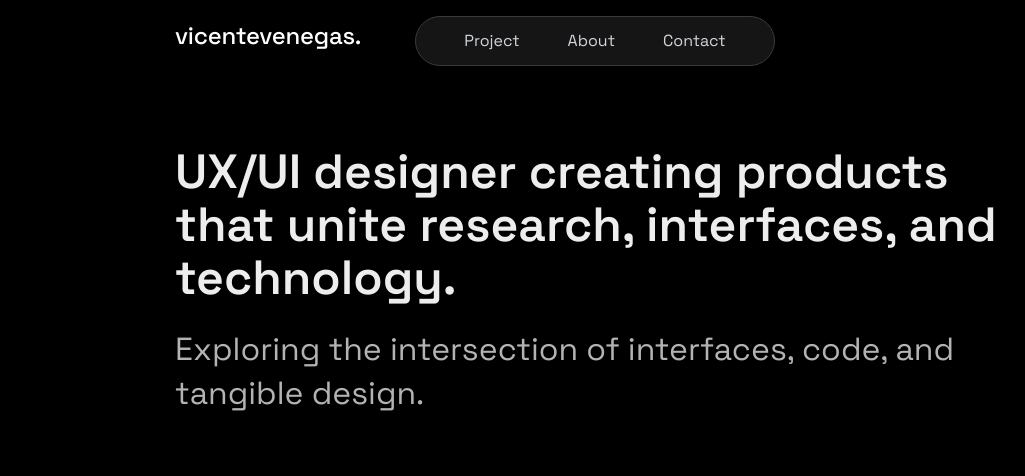
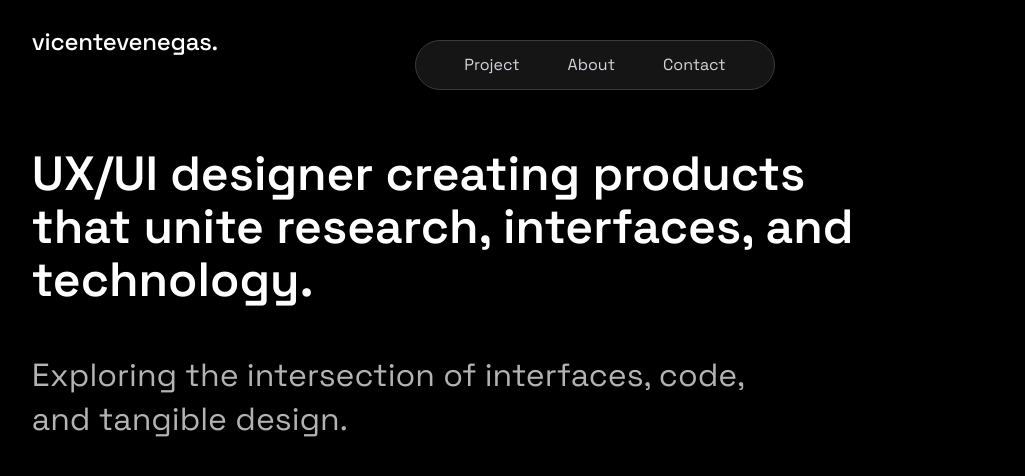
Before and after one commit to leddd/vicentevenegas.xyz, a Next.js app: page / in a window 1280 px wide. Shown: the top 476 px of the page, without its empty margins (45-1070 px from the left). Built offline with nearby package versions, Linux system fonts and the light colour scheme.

Commit message:
nav progress

```diff
--- a/app/globals.css
+++ b/app/globals.css
@@ -4,15 +4,19 @@
 *, *::before, *::after { box-sizing: border-box; }
 html, body { height: 100%; }
 body { margin: 0; }
-html,
-/* Design tokens */
-:root {
-  --background: #000000; /* black */
-  --foreground: #ededed; /* light gray for text */
-  --gutter: 20px;        /* column gutter */
-  --margin: 220px;       /* side margins */
+
+/* Design tokens (fluid with desktop caps) */
+:root{
+  --background: #000000;
+  --foreground: #ffffff;
+
+  /* gutters + side margins scale down smoothly, cap at desktop values */
+  --gutter: clamp(12px, 1.8vw, 20px);
+  --margin: clamp(16px, 6vw, 220px);
+
+  /* intended content width (grid width, not counting side margins) */
+  --content: 1440px;
 }
-
 
 /* Tailwind v4 theme bindings */
 @theme inline {
@@ -22,7 +26,7 @@ html,
 }
 
 /* Base */
-body {
+body{
   background: var(--background);
   color: var(--foreground);
   font-family: var(--font-space-grotesk), system-ui, -apple-system, Segoe UI,
@@ -30,55 +34,68 @@ body {
 }
 
 /* Layout helpers */
-.container {
-  padding-left: var(--margin);
-  padding-right: var(--margin);
+.container{
+  width: 100%;
+  /* Total visual width never exceeds viewport or content+2*margin */
+  max-width: min(100vw, calc(var(--content) + 2 * var(--margin)));
+  margin-inline: auto;
+  padding-inline: var(--margin);
 }
 
-.grid-6 {
+.grid-6{
   display: grid;
   grid-template-columns: repeat(6, minmax(0, 1fr));
   column-gap: var(--gutter);
 }
+.col-all{ grid-column: 1 / -1; }
 
-.col-all {
-  grid-column: 1 / -1;
+/* Sticky navbar (only the pill sticks) */
+.nav-sticky{
+  position: fixed;           /* overlay layer, out of flow */
+  top: 0;
+  left: 0;
+  right: 0;
+  z-index: 9999;             /* on top of everything */
+  pointer-events: none;      /* wrapper won't block clicks */
+}
+.nav-sticky .nav-pill{
+  pointer-events: auto;
 }
 
-/* Sticky header row with vertical alignment */
-.header-sticky {
-  position: sticky;
-  top: 16px; /* adjust if you want tighter to top */
-  z-index: 50;
+/* Center the pill inside the container */
+.nav-wrap{
+  display: flex;
+  justify-content: center;
+  align-items: center;
+  padding-block: 24px; /* same rhythm as content */
 }
 
-.header-row {
-  display: grid;
-  grid-template-columns: repeat(6, minmax(0, 1fr));
-  column-gap: var(--gutter);
-  align-items: center; /* vertical alignment between brand and nav */
-  padding-top: 24px;
-  padding-bottom: 24px;
-  position: relative; /* allow absolute centering for nav */
+/* Header row: scrolls away, aligned to container paddings */
+.header{
+  padding-block: 24px; /* same rhythm as content */
 }
 
-/* Center nav absolutely within the container */
-.nav-center {
-  position: absolute;
-  top: 50%;
-  left: 50%;
-  transform: translate(-50%, -50%);
+/* Neutralize any legacy absolute brand usage */
+.brand-abs{ position: static; top: auto; left: auto; z-index: auto; }
+
+/* Responsive column collapse */
+@media (max-width: 1024px){
+  .grid-6{ grid-template-columns: repeat(2, 1fr); }
+}
+@media (max-width: 640px){
+  .grid-6{ grid-template-columns: 1fr; }
+  /* header grid removed in favor of simple padding */
 }
 
 /* Brand */
-.brand {
+.brand{
   font-size: 24px;
   font-weight: 500;
   letter-spacing: -0.01em;
 }
 
 /* Nav pill */
-.nav-pill {
+.nav-pill{
   display: inline-flex;
   align-items: center;
   gap: 24px;
@@ -90,14 +107,5 @@ body {
   font-weight: 300;
   line-height: 1;
 }
-
-.nav-pill a {
-  color: #ededed;
-  text-decoration: none;
-}
-
-.nav-pill a:hover {
-  opacity: 0.9;
-}
-
-/* Sections should wrap content in `.container` to align with margins */
+.nav-pill a{ color: #ededed; text-decoration: none; }
+.nav-pill a:hover{ opacity: 0.9; }
--- a/app/layout.tsx
+++ b/app/layout.tsx
@@ -8,7 +8,7 @@ import Brand from "@/components/brand";
 const spaceGrotesk = Space_Grotesk({
   variable: "--font-space-grotesk",
   subsets: ["latin"],
-  weight: ["400", "500", "600", "700"],
+  weight: ["400","500","600","700"],
 });
 
 export const metadata: Metadata = {
@@ -19,9 +19,21 @@ export const metadata: Metadata = {
 export default function RootLayout({ children }: { children: React.ReactNode }) {
   return (
     <html lang="en">
-      <body className={`${spaceGrotesk.variable} font-sans antialiased bg-background text-foreground`}>
-        <Brand />
-        <Nav />
+      <body className={`${spaceGrotesk.variable} font-sans antialiased`}>
+        {/* Brand: scrolls away */}
+        <header className="header">
+          <div className="container">
+            <Brand />
+          </div>
+        </header>
+
+        {/* Nav pill: sticky and horizontally aligned with the same container */}
+        <div className="nav-sticky">
+          <div className="container nav-wrap">
+            <Nav />
+          </div>
+        </div>
+
         <PageTransition>
           <main>{children}</main>
         </PageTransition>
--- a/app/page.tsx
+++ b/app/page.tsx
@@ -2,20 +2,19 @@ import Typewriter from "@/components/Typewriter";
 
 export default function Page() {
   return (
-    <main>
-      <section className="container pt-16 pb-8">
-        <h1 className="max-w-[28ch] text-[48px] leading-[1.1] font-semibold caret">
+    <>
+      <section className="container grid-6 gap-y-6 pt-16 pb-8">
+        <h1 className="col-span-6 lg:col-span-5 max-w-[28ch] text-[48px] leading-[1.1] font-semibold text-white">
           <Typewriter text="UX/UI designer creating products that unite research, interfaces, and technology." speed={20} />
         </h1>
-
-        <p className="mt-6 max-w-[46ch] text-[32px] leading-[1.35] text-white/70">
+        <p className="col-span-6 lg:col-span-4 mt-6 max-w-[46ch] text-[32px] leading-[1.35] text-white/70">
           <Typewriter text="Exploring the intersection of interfaces, code, and tangible design." speed={18} startDelay={1400} />
         </p>
       </section>
 
-      <section id="projects" className="container pb-24">
-        {/* grid… */}
+      <section id="projects" className="container grid-6 gap-y-12 pb-24">
+        {/* ...cards go here using col-span-* */}
       </section>
-    </main>
+    </>
   );
 }
--- a/components/Typewriter.tsx
+++ b/components/Typewriter.tsx
@@ -8,7 +8,7 @@ type Props = {
   onDone?: () => void;
 };
 
-export default function Typewriter({ text, speed = 240, startDelay = 0, onDone }: Props) {
+export default function Typewriter({ text, speed = 24, startDelay = 0, onDone }: Props) {
   const [out, setOut] = useState("");
   useEffect(() => {
     let i = 0;
--- a/components/brand.tsx
+++ b/components/brand.tsx
@@ -2,7 +2,7 @@
 
 export default function Brand() {
   return (
-    <div className="fixed top-6 left-[220px] z-50 text-[24px] font-medium tracking-[-0.01em] text-white leading-none">
+    <div className="brand">
       vicentevenegas.
     </div>
   )
```
